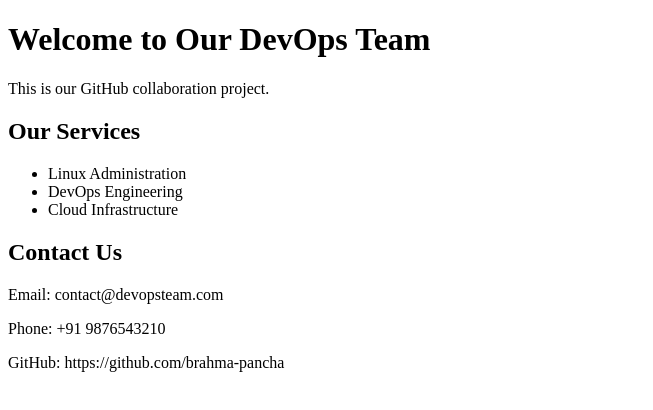
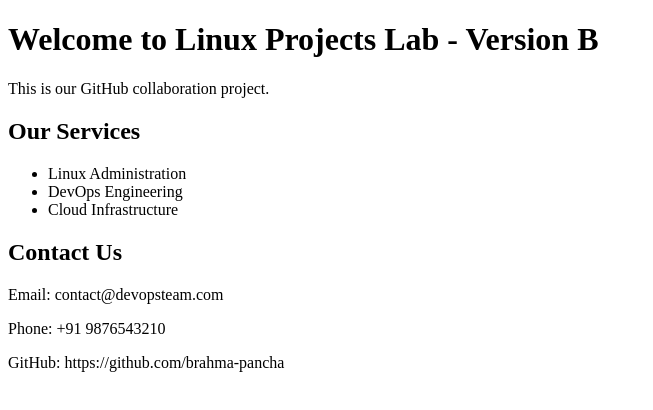
Before and after one commit to brahma-pancha/github-collaboration-lab-2026, a plain HTML site: page index.html in a window 1280 px wide. Shown: the whole page, without its empty margins (0-653 px from the left). Drawn offline with Linux system fonts and the light colour scheme.

Commit message:
Update welcome heading from User B

```diff
--- a/index.html
+++ b/index.html
@@ -4,7 +4,7 @@
     <title>DevOps Collaboration Lab</title>
   </head>
   <body>
-    <h1>Welcome to Our DevOps Team</h1>
+    <h1>Welcome to Linux Projects Lab - Version B</h1>
 
     <p>This is our GitHub collaboration project.</p>
 
```
